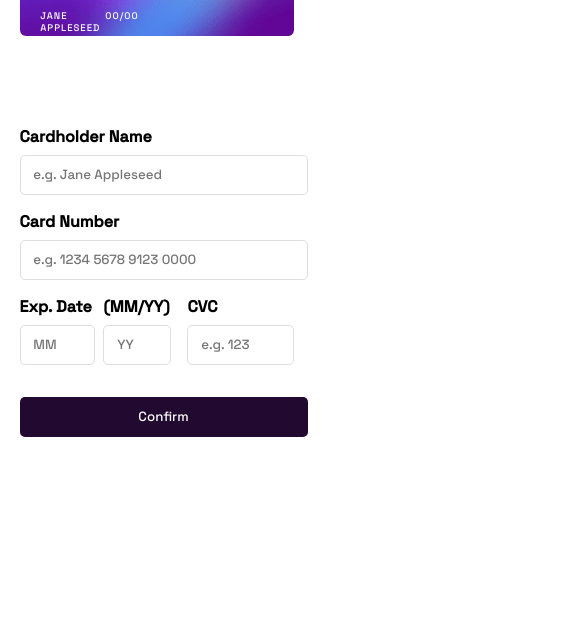
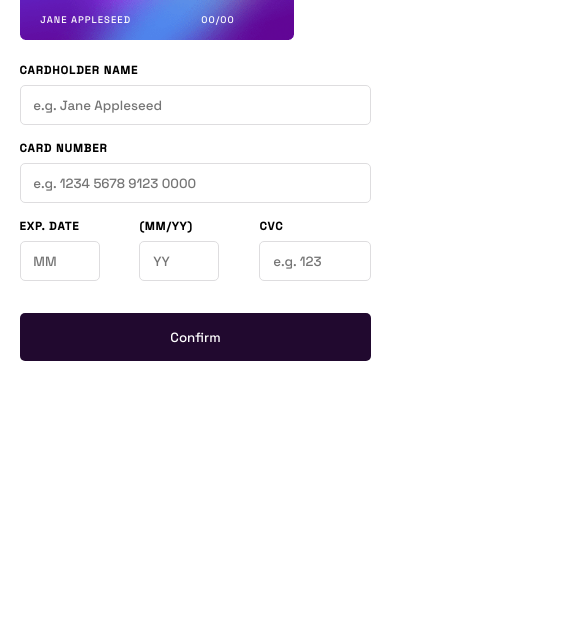
Before and after one commit to codyivy0/FM-card-details, a plain HTML site: page index.html in a window 390 px wide. Shown: the part 274-908 px from the top of the page, 585 px wide, since content can reach past the window. Before the commit the page ends 844 px from the top, so only its background shows below. Drawn offline with Linux system fonts and the light colour scheme.

Commit message:
TODO: JS

```diff
--- a/index.html
+++ b/index.html
@@ -28,16 +28,15 @@
     </section>
 
     <section class="input-fields">
-      <label for="cardholder-name">Cardholder Name</label>
+      <label for="cardholder-name">CARDHOLDER NAME</label>
       <input type="text" id="cardholder-name" placeholder="e.g. Jane Appleseed">
 
-      <label for="card-number">Card Number</label>
+      <label for="card-number">CARD NUMBER</label>
       <input type="text" id="card-number" placeholder="e.g. 1234 5678 9123 0000">
 
       <div class="input-group">
-
         <div id="exp-date-month">
-          <label for="exp-date-mm">Exp. Date</label>
+          <label for="exp-date-mm">EXP. DATE</label>
           <input type="text" id="exp-date-mm" placeholder="MM">
         </div>
           <div id="exp-date-year">
--- a/style.css
+++ b/style.css
@@ -185,6 +185,9 @@ input {
     border: none;
     margin-top: 1rem;
 }
+#confirm-button:hover{
+    cursor: pointer;
+}
 
 @media (max-width: 650px) {
     html{
@@ -209,19 +212,38 @@ input {
         margin-left: 5%;
         font-size: 20px;
         flex: auto;
-        width: 100vh;
+        width: auto;
+        justify-content: flex-start;
+        top: 4rem;
+        position: relative;
+
+    }
+    input {
+        margin-bottom: 1rem;
+        width: 95%;
+        height: 2.5rem;
+        border: 1px solid var(--neutral-light-grayish-violet);
+        border-radius: 5px;
+        padding: .8rem;
+        box-sizing: border-box;
+    }
+    .input-group {
+        justify-content: space-between;
+        width: 95%;
     }
     #exp-date-mm {
-        width: 90%;
+        width: 5rem;
+        margin-right: .5remz;
     }
-    #exp-date-mm {
-        width: 90%;
+    #exp-date-yy {
+        width: 5rem;
     }
     #cvc {
-        width: 57%;
+        width: 7rem;
     }
     label {
-        font-size: 1rem;
+        font-size: .7rem;
+        width: 100%;
 
     }
 
@@ -245,14 +267,12 @@ input {
         flex-direction: row;
         font-size: .6rem;
     }
+    #expiration {
+        margin-left: auto;
+    }
 
     .card-front img {
         margin-bottom: 1rem;
-    }
-
-    #expiration {
-        margin-left: auto;
-        margin-right: 10rem;
     }
 
     .card-back {
@@ -268,4 +288,14 @@ input {
         margin-top: 3.9rem;
         color: white;
     }
+    #confirm-button {
+        width: 95%;
+        height: 3rem;
+    }
+    label{
+        letter-spacing: 1px;
+    }
+    .input-group label {
+        width: 5rem;
+    }
 }
```
